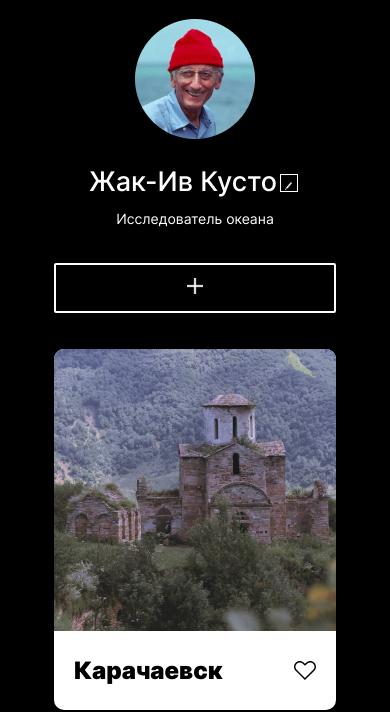
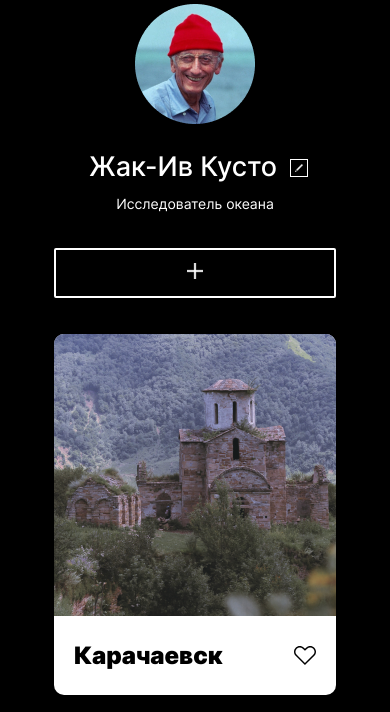
Before and after one commit to MalakhN/mesto, a plain HTML site: page index.html in a window 390 px wide. Shown: the part 123-835 px from the top of the page. Drawn offline with Linux system fonts and the light colour scheme; files whose address does not match are found by name.

Commit message:
Mesto Russia 3

```diff
--- a/blocks/header/header.css
+++ b/blocks/header/header.css
@@ -8,3 +8,9 @@
   -moz-box-sizing: border-box;
   box-sizing: border-box;
 }
+
+@media (max-width: 1024px) {
+  .header {
+    margin: 28px auto 42px;
+  }
+}
--- a/blocks/profile/__edit-button/profile__edit-button.css
+++ b/blocks/profile/__edit-button/profile__edit-button.css
@@ -14,6 +14,10 @@
   height: 24px;
   margin: 15px 0 9px;
   justify-self: stretch;
+  background-image: url(../../../images/Vector-edit-button.png);
+  background-repeat: no-repeat;
+  background-position: center;
+  background-size: 10px;
 }
 
 .profile__edit-button:hover {
@@ -25,6 +29,7 @@
   .profile__edit-button {
     max-width: 18px;
     max-height: 18px;
-    margin: 9px 0 5px;
+    margin: 9px 0 5px 10px;
+    background-size: 7.5px;
   }
 }
--- a/blocks/profile/__edit-image/profile__edit-image.css
+++ /dev/null
@@ -1,9 +0,0 @@
-.profile__edit-image {
-  width: 10px;
-}
-
-@media (max-width: 768px) {
-  .profile__edit-image {
-    width: 7.5px;
-  }
-}
--- a/index.html
+++ b/index.html
@@ -29,7 +29,7 @@
         <div class="profile__information">
           <h1 class="profile__name">Жак-Ив Кусто</h1>
           <h2 class="profile__description">Исследователь океана</h2>
-          <button class="profile__edit-button" type="button"><img class="profile__edit-image" src="./images/Vector-edit-button.png" alt="Иконка"></button>
+          <button class="profile__edit-button" type="button"></button>
         </div>
         <button class="profile__add-button" type="button"><img class="profile__add-image" src="./images/Vector-add-button.png" alt="Иконка"></button>
       </section>
--- a/pages/index.css
+++ b/pages/index.css
@@ -18,7 +18,6 @@
 @import url(../blocks/profile/__name/profile__name.css);
 @import url(../blocks/profile/__description/profile__description.css);
 @import url(../blocks/profile/__edit-button/profile__edit-button.css);
-@import url(../blocks/profile/__edit-image/profile__edit-image.css);
 @import url(../blocks/profile/__add-button/profile__add-button.css);
 @import url(../blocks/profile/__add-image/profile__add-image.css);
 @import url(../blocks/elements/elements.css);
@@ -29,4 +28,3 @@
 @import url(../blocks/element/__icon/_active/element__icon_active.css);
 @import url(../blocks/footer/footer.css);
 @import url(../blocks/footer/__copyright/footer__copyright.css);
-@import url(../blocks/exmpl.css);
```
